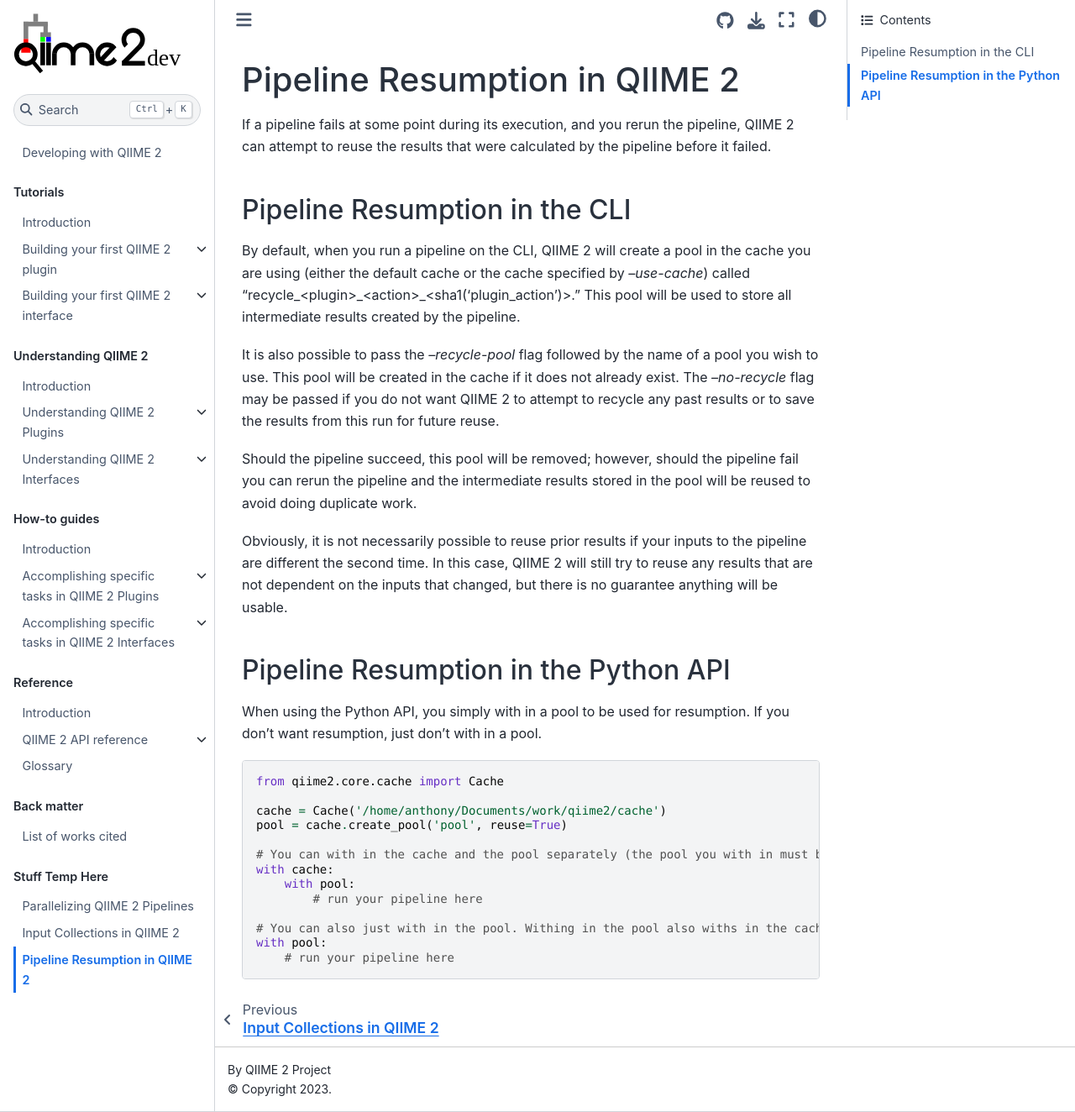
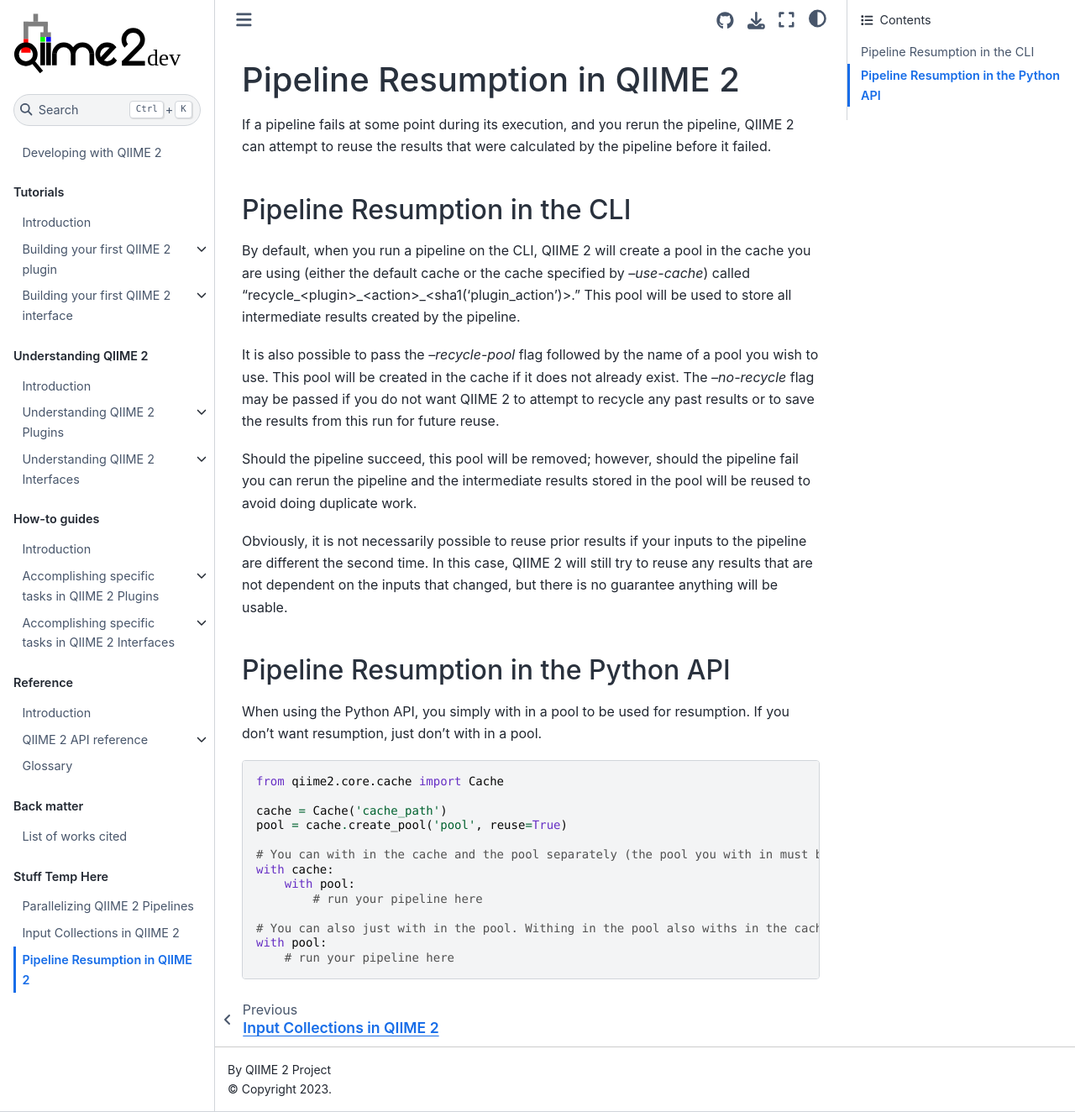
Before and after one commit to caporaso-lab/developing-with-qiime2, a Jupyter Book: the page built from book/pipeline_resumption.rst, in a window 1280 px wide and 1324 px high. Shown: the whole window at 84% size. Built offline with Jupyter Book 1.0.4 settings and Sphinx 7.4.7 and the Sphinx Book theme 1.1.4, drawn with Linux system fonts in a browser that asks for light colours.

Commit message:
Anonymize path

```diff
--- a/book/pipeline_resumption.rst
+++ b/book/pipeline_resumption.rst
@@ -23,7 +23,7 @@ When using the Python API, you simply with in a pool to be used for resumption.
 
     from qiime2.core.cache import Cache
 
-    cache = Cache('/home/anthony/Documents/work/qiime2/cache')
+    cache = Cache('cache_path')
     pool = cache.create_pool('pool', reuse=True)
 
     # You can with in the cache and the pool separately (the pool you with in must belong to the cache you with in)
```
